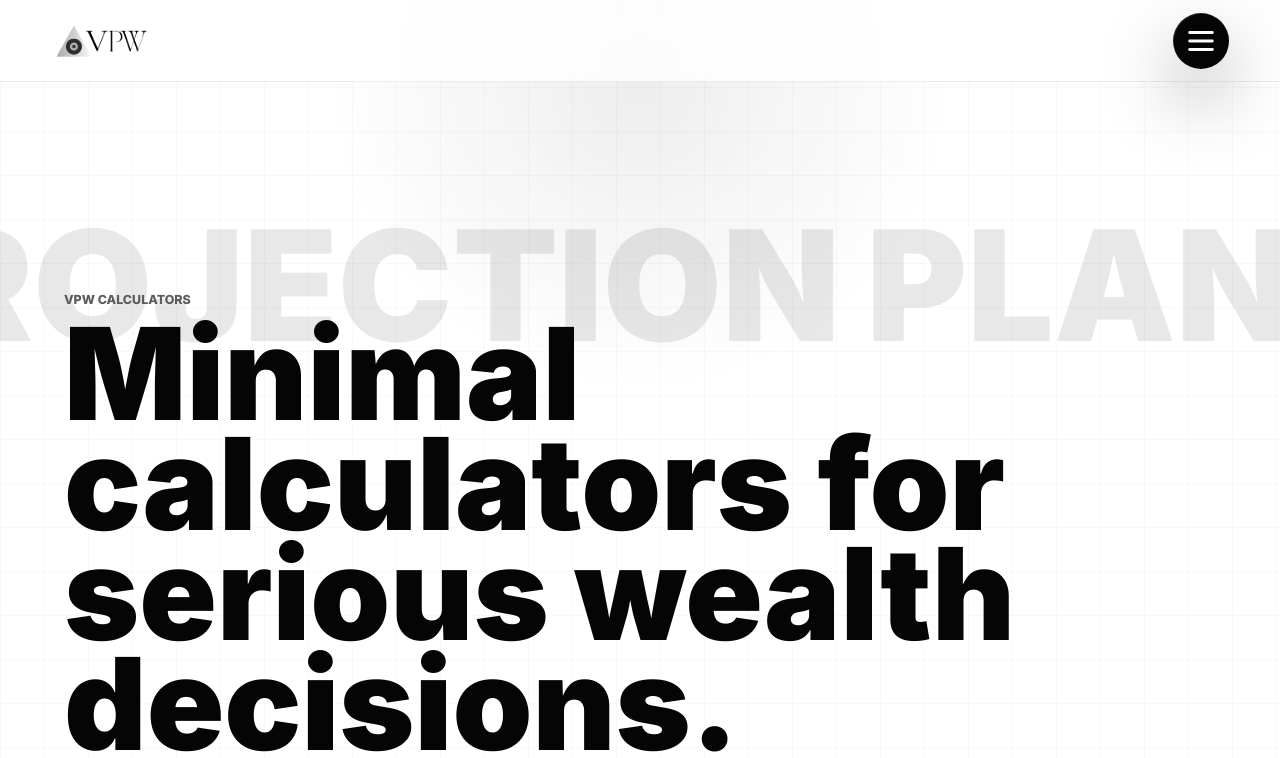
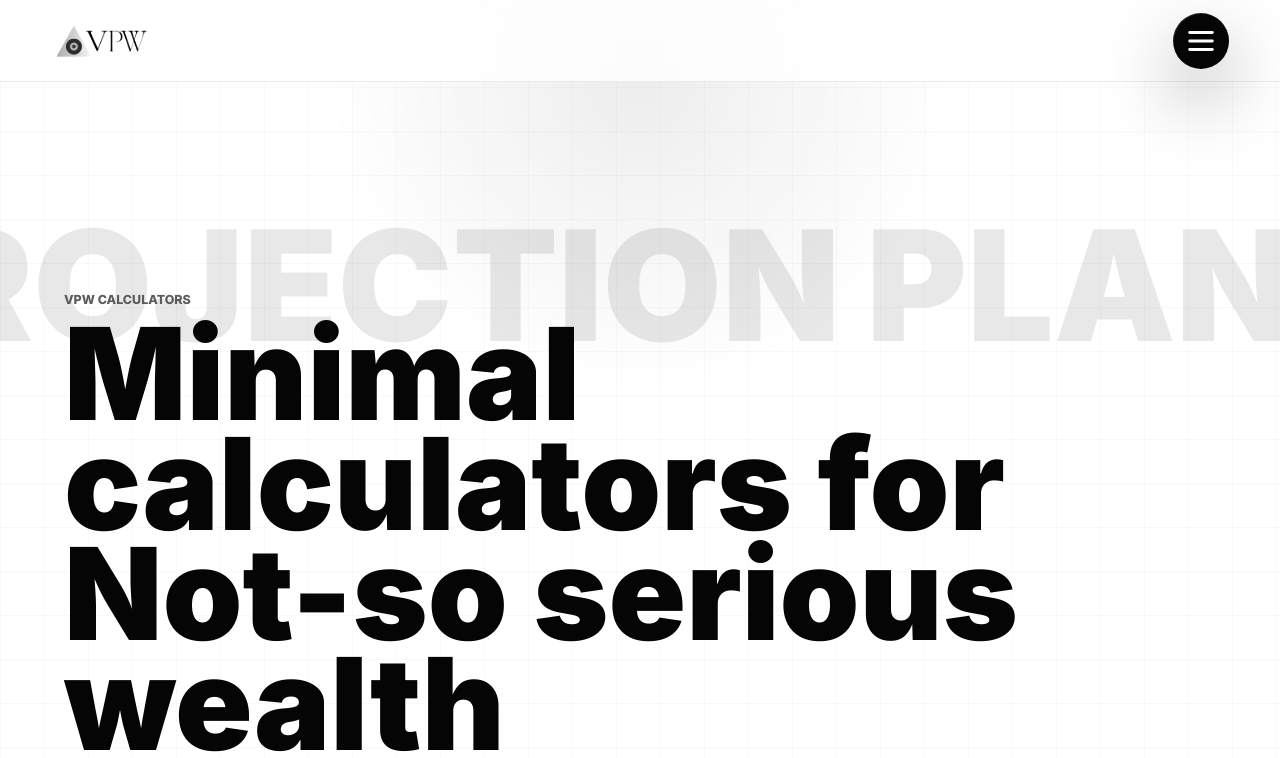
Before and after one commit to victoriaofficeindia-star/newvpwtools, a React (Vite) app: page / in a window 1280 px wide. Shown: the top 758 px of the page. Built offline with nearby package versions, Linux system fonts and the light colour scheme.

Commit message:
Update header text for wealth calculators

```diff
--- a/src/App.jsx
+++ b/src/App.jsx
@@ -624,7 +624,7 @@ function App() {
           </div>
           <div className="hero-copy">
             <p>VPW Calculators</p>
-            <h1>Minimal calculators for serious wealth decisions.</h1>
+            <h1>Minimal calculators for Not-so serious wealth decisions.</h1>
             <span>
               SIP, SWP, lumpsum, loan EMI, and retirement planning projections in
               a clean black and white morphism interface.
```
